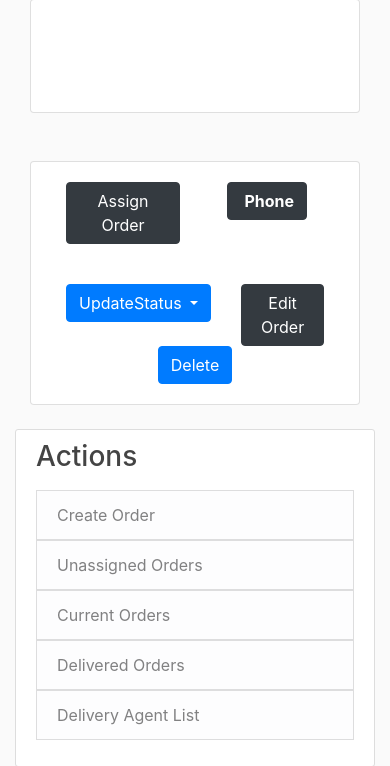
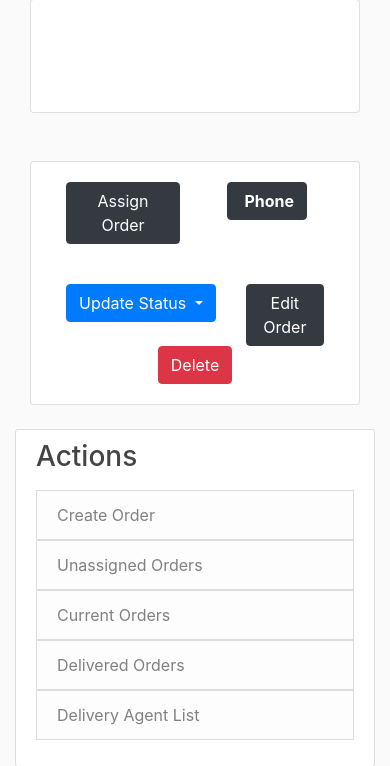
Before and after one commit to FoodDeliverySystem/FoodDeliveryApp, a Flask app: template web/templates/order.html in a window 390 px wide. Shown: the part 359-1125 px from the top of the page. Run offline with Flask 2, Linux system fonts and the light colour scheme; the template is opened without the code that fills it, so the values that code supplies are empty; some libraries are stand-ins or nearby versions.

Commit message:
mobile UI fixes

```diff
--- a/web/templates/order.html
+++ b/web/templates/order.html
@@ -14,13 +14,23 @@
 {% endif %}
 <br><br>
 <script>
-  $(document).ready(function () {
-    $('#status_update_btn').click(function () {
-      $.ajax("{{ url_for('main.get_order_status', order_id=order.id) }}").done(function (reply) {
-        $('#div_status').html(reply);
-      });
+  function sleep(ms) {
+    return new Promise(resolve => setTimeout(resolve, ms));
+  }
+  async function statusUpdate() {
+    var delay = 3500;
+    console.log('Sleeping for ' + delay + ' ms...')
+    await sleep(delay);
+    console.log('Sleep done, moving on.')
+    $.ajax({
+      type: 'GET',
+      url: "{{ url_for('main.get_order_status', order_id=order.id) }}",
+      success: function (response) {
+        $('#div_status').html(response);
+        console.log('Updated status element.')
+      }
     });
-  });
+  }
 </script>
 <div class="container">
   <div class="container card text-left text-white bg-dark">
@@ -127,11 +137,11 @@
       </div>
     </div>
     <div class="row card-body">
-      <div class="col col-md-4 ">
+      <div class="col col-md-4">
         <div class="btn-group">
-          <button type="button" id="status_update_btn" class="btn btn-primary dropdown-toggle" data-toggle="dropdown"
-            aria-haspopup="true" aria-expanded="false">
-            UpdateStatus
+          <button type="button" id="status_update_btn" onclick="javascript:statusUpdate()"
+            class="btn btn-primary dropdown-toggle" data-toggle="dropdown" aria-haspopup="true" aria-expanded="false">
+            Update Status
           </button>
           <div class="dropdown-menu">
             <a class="dropdown-item"
@@ -160,14 +170,15 @@
         <a class="btn btn-dark btn" href="{{ url_for('main.edit_order', order_id=order.id) }}">Edit Order</a>
       </div>
       <div class="col col-md-4">
-        <button type="button" class="btn btn-primary" data-toggle="modal" data-target="#deleteConfirmModal">
+        <button type="button" class="btn btn-danger" data-toggle="modal" data-target="#deleteConfirmModal">
           Delete
         </button>
       </div>
     </div>
 
     <!-- Delete Modal -->
-    <div class="modal fade" id="deleteConfirmModal" tabindex="-1" role="dialog" aria-labelledby="deleteConfirmModalLabel" aria-hidden="true">
+    <div class="modal fade" id="deleteConfirmModal" tabindex="-1" role="dialog"
+      aria-labelledby="deleteConfirmModalLabel" aria-hidden="true">
       <div class="modal-dialog" role="document">
         <div class="modal-content">
           <div class="modal-header">
@@ -181,7 +192,8 @@
           </div>
           <div class="modal-footer">
             <button type="button" class="btn btn-secondary" data-dismiss="modal">Close</button>
-            <button type="button" class="btn btn-danger" onclick="window.location.href='{{ url_for('main.delete_order', order_id=order.id) }}';">Delete</button>
+            <button type="button" class="btn btn-danger"
+              onclick="window.location.href='{{ url_for('main.delete_order', order_id=order.id) }}';">Delete</button>
           </div>
         </div>
       </div>
```
Also changed, not shown: web/templates/agent_order_view.html (+23 -13 lines).
